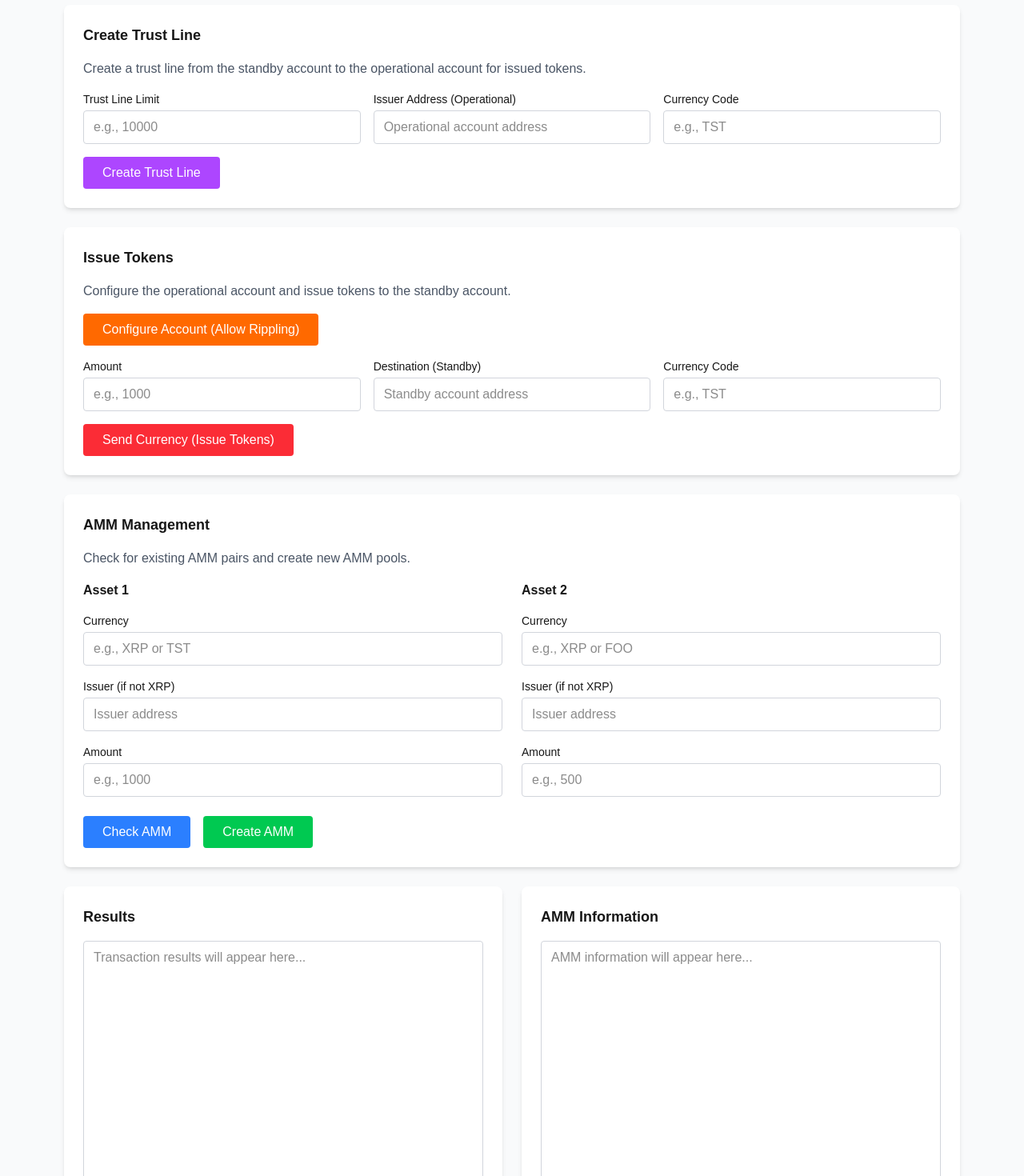
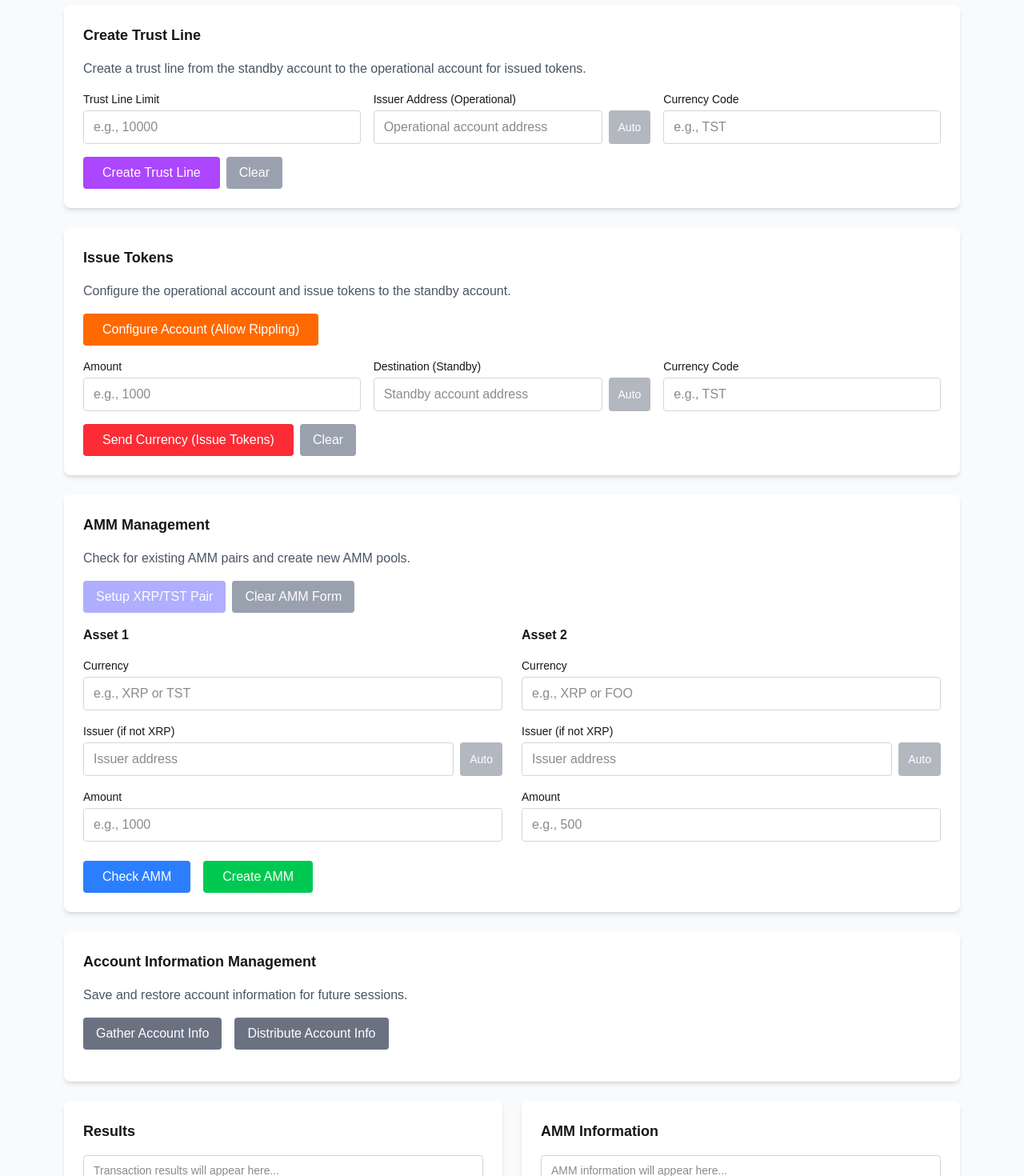
Before and after one commit to Avoisavo/EasyA-Wiser, a Next.js app: page /amm in a window 1280 px wide. Shown: the part 640-2110 px from the top of the page at 80% size. Built offline with nearby package versions, Linux system fonts and the light colour scheme.

Commit message:
ui changes for amm page

```diff
--- a/pages/amm.js
+++ b/pages/amm.js
@@ -419,6 +419,97 @@ export default function AMM() {
     }
   };
 
+  // Convenience functions for better UX
+  const autofillOperationalAddress = () => {
+    if (operationalAccount.address) {
+      setDestination(operationalAccount.address);
+    }
+  };
+
+  const autofillStandbyAddress = () => {
+    if (standbyAccount.address) {
+      setDestination(standbyAccount.address);
+    }
+  };
+
+  const autofillAssetIssuer = (assetNumber) => {
+    if (operationalAccount.address) {
+      if (assetNumber === 1) {
+        setAsset1Issuer(operationalAccount.address);
+      } else {
+        setAsset2Issuer(operationalAccount.address);
+      }
+    }
+  };
+
+  const clearTrustLineForm = () => {
+    setTrustlineLimit('');
+    setDestination('');
+    setCurrency('');
+  };
+
+  const clearTokenForm = () => {
+    setAmount('');
+    setDestination('');
+    setCurrency('');
+  };
+
+  const clearAMMForm = () => {
+    setAsset1Currency('');
+    setAsset1Issuer('');
+    setAsset1Amount('');
+    setAsset2Currency('');
+    setAsset2Issuer('');
+    setAsset2Amount('');
+  };
+
+  const setupXRPTokenPair = () => {
+    setAsset1Currency('XRP');
+    setAsset1Issuer('');
+    setAsset2Currency('TST');
+    setAsset2Issuer(operationalAccount.address);
+  };
+
+  const gatherAccountInfo = () => {
+    const accountData = `Standby Account:\n${standbyAccount.name}\n${standbyAccount.address}\n${standbyAccount.seed}\n\nOperational Account:\n${operationalAccount.name}\n${operationalAccount.address}\n${operationalAccount.seed}`;
+    setResults(accountData);
+  };
+
+  const distributeAccountInfo = () => {
+    const lines = results.split('\n').filter(line => line.trim() !== '');
+    const standbyIndex = lines.findIndex(line => line.includes('Standby Account:'));
+    const operationalIndex = lines.findIndex(line => line.includes('Operational Account:'));
+
+    if (standbyIndex !== -1 && standbyIndex + 3 < lines.length) {
+      setStandbyAccount({
+        name: lines[standbyIndex + 1] || '',
+        address: lines[standbyIndex + 2] || '',
+        seed: lines[standbyIndex + 3] || ''
+      });
+    }
+
+    if (operationalIndex !== -1 && operationalIndex + 3 < lines.length) {
+      setOperationalAccount({
+        name: lines[operationalIndex + 1] || '',
+        address: lines[operationalIndex + 2] || '',
+        seed: lines[operationalIndex + 3] || ''
+      });
+    }
+  };
+
+  // Auto-populate fields when accounts change
+  useEffect(() => {
+    // Auto-populate asset issuers when operational account is available
+    if (operationalAccount.address) {
+      if (asset1Currency && asset1Currency !== 'XRP' && !asset1Issuer) {
+        setAsset1Issuer(operationalAccount.address);
+      }
+      if (asset2Currency && asset2Currency !== 'XRP' && !asset2Issuer) {
+        setAsset2Issuer(operationalAccount.address);
+      }
+    }
+  }, [operationalAccount.address, asset1Currency, asset2Currency]);
+
   return (
     <div className="min-h-screen bg-gray-50 py-8">
       <Head>
@@ -588,13 +679,23 @@ export default function AMM() {
 
             <div>
               <label className="block text-sm font-medium mb-1">Issuer Address (Operational)</label>
+              <div className="flex gap-2">
                 <input
                   type="text"
                   value={destination}
                   onChange={(e) => setDestination(e.target.value)}
-                className="w-full px-3 py-2 border border-gray-300 rounded focus:outline-none focus:border-blue-500"
+                  className="flex-1 px-3 py-2 border border-gray-300 rounded focus:outline-none focus:border-blue-500"
                   placeholder="Operational account address"
                 />
+                <button
+                  onClick={autofillOperationalAddress}
+                  disabled={!operationalAccount.address}
+                  className="px-3 py-2 bg-gray-500 text-white rounded hover:bg-gray-600 disabled:opacity-50 text-sm"
+                  title="Auto-fill operational address"
+                >
+                  Auto
+                </button>
+              </div>
             </div>
 
             <div>
@@ -609,13 +710,19 @@ export default function AMM() {
             </div>
           </div>
 
-          <div className="mt-4">
+          <div className="flex gap-2 mt-4">
             <button
               onClick={createTrustLine}
               disabled={loading}
               className="px-6 py-2 bg-purple-500 text-white rounded hover:bg-purple-600 disabled:opacity-50"
             >
               Create Trust Line
+            </button>
+            <button
+              onClick={clearTrustLineForm}
+              className="px-4 py-2 bg-gray-400 text-white rounded hover:bg-gray-500"
+            >
+              Clear
             </button>
           </div>
         </div>
@@ -649,13 +756,23 @@ export default function AMM() {
 
             <div>
               <label className="block text-sm font-medium mb-1">Destination (Standby)</label>
+              <div className="flex gap-2">
                 <input
                   type="text"
                   value={destination}
                   onChange={(e) => setDestination(e.target.value)}
-                className="w-full px-3 py-2 border border-gray-300 rounded focus:outline-none focus:border-blue-500"
+                  className="flex-1 px-3 py-2 border border-gray-300 rounded focus:outline-none focus:border-blue-500"
                   placeholder="Standby account address"
                 />
+                <button
+                  onClick={autofillStandbyAddress}
+                  disabled={!standbyAccount.address}
+                  className="px-3 py-2 bg-gray-500 text-white rounded hover:bg-gray-600 disabled:opacity-50 text-sm"
+                  title="Auto-fill standby address"
+                >
+                  Auto
+                </button>
+              </div>
             </div>
 
             <div>
@@ -670,13 +787,19 @@ export default function AMM() {
             </div>
           </div>
 
-          <div className="mt-4">
+          <div className="flex gap-2 mt-4">
             <button
               onClick={issueTokens}
               disabled={loading}
               className="px-6 py-2 bg-red-500 text-white rounded hover:bg-red-600 disabled:opacity-50"
             >
               Send Currency (Issue Tokens)
+            </button>
+            <button
+              onClick={clearTokenForm}
+              className="px-4 py-2 bg-gray-400 text-white rounded hover:bg-gray-500"
+            >
+              Clear
             </button>
           </div>
         </div>
@@ -685,6 +808,22 @@ export default function AMM() {
         <div className="bg-white rounded-lg shadow-md p-6 mb-6">
           <h3 className="text-lg font-semibold mb-4">AMM Management</h3>
           <p className="text-gray-600 mb-4">Check for existing AMM pairs and create new AMM pools.</p>
+
+          <div className="mb-4">
+            <button
+              onClick={setupXRPTokenPair}
+              disabled={!operationalAccount.address}
+              className="px-4 py-2 bg-indigo-500 text-white rounded hover:bg-indigo-600 disabled:opacity-50 mr-2"
+            >
+              Setup XRP/TST Pair
+            </button>
+            <button
+              onClick={clearAMMForm}
+              className="px-4 py-2 bg-gray-400 text-white rounded hover:bg-gray-500"
+            >
+              Clear AMM Form
+            </button>
+          </div>
 
           <div className="grid md:grid-cols-2 gap-6">
             {/* Asset 1 */}
@@ -704,14 +843,24 @@ export default function AMM() {
 
               <div>
                 <label className="block text-sm font-medium mb-1">Issuer (if not XRP)</label>
+                <div className="flex gap-2">
                   <input
                     type="text"
                     value={asset1Issuer}
                     onChange={(e) => setAsset1Issuer(e.target.value)}
-                  className="w-full px-3 py-2 border border-gray-300 rounded focus:outline-none focus:border-blue-500"
+                    className="flex-1 px-3 py-2 border border-gray-300 rounded focus:outline-none focus:border-blue-500"
                     placeholder="Issuer address"
                     disabled={asset1Currency === 'XRP'}
                   />
+                  <button
+                    onClick={() => autofillAssetIssuer(1)}
+                    disabled={!operationalAccount.address || asset1Currency === 'XRP'}
+                    className="px-3 py-2 bg-gray-500 text-white rounded hover:bg-gray-600 disabled:opacity-50 text-sm"
+                    title="Auto-fill operational address"
+                  >
+                    Auto
+                  </button>
+                </div>
               </div>
 
               <div>
@@ -743,14 +892,24 @@ export default function AMM() {
 
               <div>
                 <label className="block text-sm font-medium mb-1">Issuer (if not XRP)</label>
+                <div className="flex gap-2">
                   <input
                     type="text"
                     value={asset2Issuer}
                     onChange={(e) => setAsset2Issuer(e.target.value)}
-                  className="w-full px-3 py-2 border border-gray-300 rounded focus:outline-none focus:border-blue-500"
+                    className="flex-1 px-3 py-2 border border-gray-300 rounded focus:outline-none focus:border-blue-500"
                     placeholder="Issuer address"
                     disabled={asset2Currency === 'XRP'}
                   />
+                  <button
+                    onClick={() => autofillAssetIssuer(2)}
+                    disabled={!operationalAccount.address || asset2Currency === 'XRP'}
+                    className="px-3 py-2 bg-gray-500 text-white rounded hover:bg-gray-600 disabled:opacity-50 text-sm"
+                    title="Auto-fill operational address"
+                  >
+                    Auto
+                  </button>
+                </div>
               </div>
 
               <div>
@@ -784,6 +943,26 @@ export default function AMM() {
           </div>
         </div>
 
+        {/* Account Info Management */}
+        <div className="bg-white rounded-lg shadow-md p-6 mb-6">
+          <h3 className="text-lg font-semibold mb-4">Account Information Management</h3>
+          <p className="text-gray-600 mb-4">Save and restore account information for future sessions.</p>
+          <div className="flex gap-4 mb-4">
+            <button
+              onClick={gatherAccountInfo}
+              className="px-4 py-2 bg-gray-500 text-white rounded hover:bg-gray-600"
+            >
+              Gather Account Info
+            </button>
+            <button
+              onClick={distributeAccountInfo}
+              className="px-4 py-2 bg-gray-500 text-white rounded hover:bg-gray-600"
+            >
+              Distribute Account Info
+            </button>
+          </div>
+        </div>
+
         {/* Results and AMM Info */}
         <div className="grid md:grid-cols-2 gap-6 mb-6">
           {/* Results */}
@@ -792,10 +971,16 @@ export default function AMM() {
             <textarea
               value={results}
               onChange={(e) => setResults(e.target.value)}
-              className="w-full px-3 py-2 border border-gray-300 rounded focus:outline-none focus:border-blue-500"
-              rows={12}
+              className="w-full px-3 py-2 border border-gray-300 rounded focus:outline-none focus:border-blue-500 font-mono text-sm"
+              rows={15}
               placeholder="Transaction results will appear here..."
             />
+            <button
+              onClick={() => setResults('')}
+              className="mt-2 px-3 py-1 bg-gray-400 text-white rounded hover:bg-gray-500 text-sm"
+            >
+              Clear Results
+            </button>
           </div>
 
           {/* AMM Info */}
@@ -804,10 +989,16 @@ export default function AMM() {
             <textarea
               value={ammInfo}
               onChange={(e) => setAmmInfo(e.target.value)}
-              className="w-full px-3 py-2 border border-gray-300 rounded focus:outline-none focus:border-blue-500"
-              rows={12}
+              className="w-full px-3 py-2 border border-gray-300 rounded focus:outline-none focus:border-blue-500 font-mono text-sm"
+              rows={15}
               placeholder="AMM information will appear here..."
             />
+            <button
+              onClick={() => setAmmInfo('')}
+              className="mt-2 px-3 py-1 bg-gray-400 text-white rounded hover:bg-gray-500 text-sm"
+            >
+              Clear AMM Info
+            </button>
           </div>
         </div>
 
```
Lines whose indentation alone changed are shown as unchanged.
